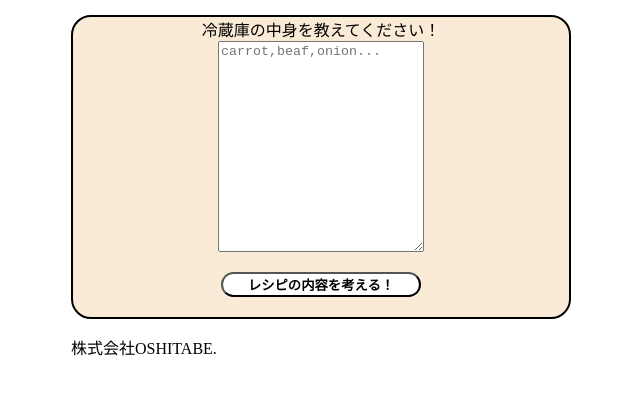
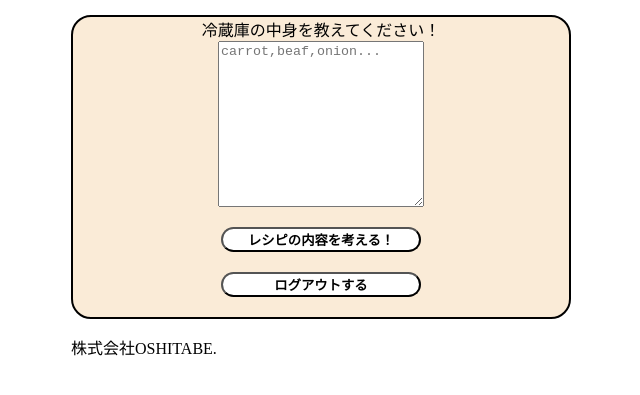
Before and after one commit to gzkakeru-onuki/kadai04_localstrage, a plain HTML site: page index.html in a window 1280 px wide. Shown: the part 129-524 px from the top of the page, without its empty margins (319-959 px from the left). Drawn offline with nearby package versions, Linux system fonts and the light colour scheme; a web font is replaced by a local one.

Commit message:
secondcommit

```diff
--- a/css/style.css
+++ b/css/style.css
@@ -54,6 +54,11 @@ header {
     font-weight: bold;
 }
 
+.submit a {
+    text-decoration: none;
+    color: black;
+}
+
 .submit:hover {
     transform: translateY(-5px);
 }
--- a/index.html
+++ b/index.html
@@ -20,6 +20,7 @@
             冷蔵庫の中身を教えてください！
             <textarea name="foodname" id="foodname" placeholder="carrot,beaf,onion..."></textarea>
             <button class="submit" type="submit" id="thinking">レシピの内容を考える！</button>
+            <button class="submit"><a href="signup.html">ログアウトする</a></button>
         </label>
 
 
```
